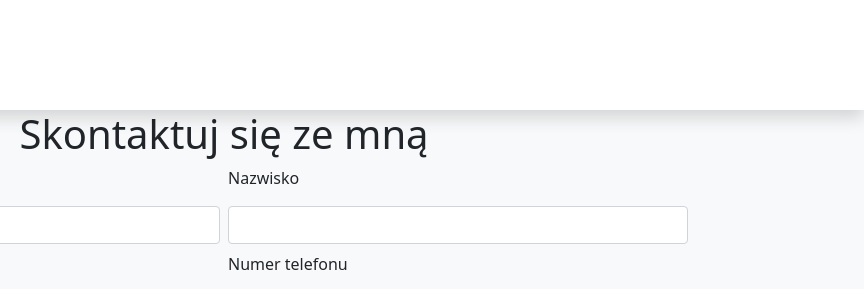
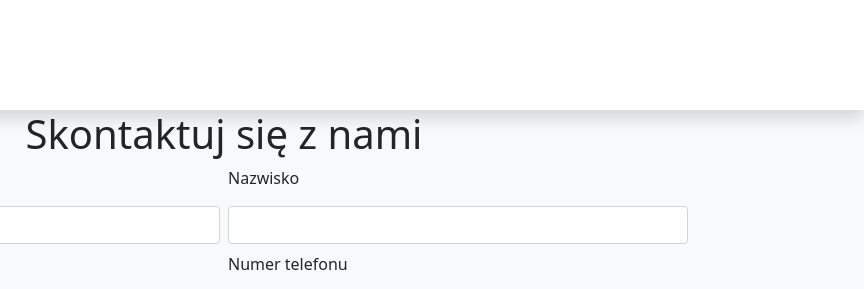
Before and after one commit to kosacode/simplebootstrapwebsite, a plain HTML site: page kontakt.html in a window 1280 px wide. Shown: the part 216-505 px from the top of the page, 416-1280 px from the left. Drawn offline with nearby package versions, Linux system fonts and the light colour scheme.

Commit message:
Update kontakt.html

```diff
--- a/kontakt.html
+++ b/kontakt.html
@@ -43,7 +43,7 @@
     </div>
 </nav>
 <div class="container">
-    <h1 class="row justify-content-center">Skontaktuj się ze mną</h1>
+    <h1 class="row justify-content-center">Skontaktuj się z nami</h1>
     <form action="https://formsubmit.co/podmienemail@email.email.44" class=" row g-2 justify-content-center" method="POST">
         <div class="col-md-5">
             <p>Imię</p>
```
